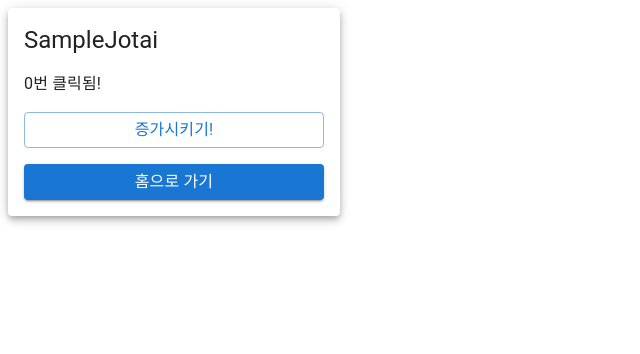
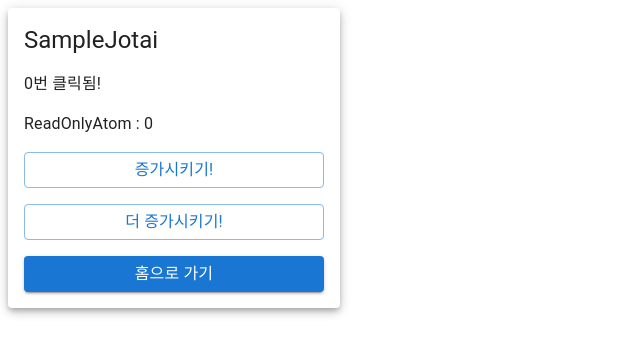
Before and after one commit to jeremy-jaemin/sample-ts-react-mui, a React (Create React App) app: page /SampleJotai in a window 1280 px wide. Shown: the top 354 px of the page, without its empty margins (0-640 px from the left). Built offline with nearby package versions, Linux system fonts and the light colour scheme.

Commit message:
JOTAI 예시 좀 더 추가

```diff
--- a/src/pages/Home.tsx
+++ b/src/pages/Home.tsx
@@ -14,7 +14,21 @@
 		test2 && console.log('undefined');
 		!test2 && console.log('defined');
 	};
-	const handleTest2 = () => {};
+
+	const asyncTest = async () => {
+		console.log('1');
+		return new Promise((resolve) => {
+			console.log('2');
+			setTimeout(resolve, 2000);
+		});
+		// await setTimeout(() => {
+		// 	console.log('2');
+		// }, 100);
+	};
+	const handleTest2 = async () => {
+		await asyncTest();
+		console.log('3');
+	};
 
 	return (
 		<Paper elevation={5} sx={{ p: 2, width: 300 }}>
--- a/src/pages/SampleJotai.tsx
+++ b/src/pages/SampleJotai.tsx
@@ -1,7 +1,7 @@
 import { Button, Paper, Stack, Typography } from '@mui/material';
-import { useAtom } from 'jotai';
+import { useAtom, useAtomValue, useSetAtom } from 'jotai';
 import { NavigateButton } from '../components/NavigateButton';
-import { numberAtom } from '../state/state';
+import { numberAtom, readAndWriteAtom, readOnlyAtom, writeOnlyAtom } from '../state/state';
 
 export const SampleJotai = () => {
 	const [count, setCount] = useAtom(numberAtom);
@@ -9,13 +9,21 @@
 		setCount(count + 1);
 	};
 
+	const readOnly = useAtomValue(readOnlyAtom);
+	const writeOnly = useSetAtom(writeOnlyAtom);
+	const [get, set] = useAtom(readAndWriteAtom);
+
 	return (
 		<Paper elevation={5} sx={{ p: 2, width: 300 }}>
 			<Stack direction="column" spacing={2} width={300}>
 				<Typography variant="h5">SampleJotai</Typography>
 				<Typography>{count}번 클릭됨!</Typography>
+				<Typography>ReadOnlyAtom : {get}</Typography>
 				<Button onClick={handleClick} variant="outlined">
 					<Typography>증가시키기!</Typography>
+				</Button>
+				<Button onClick={() => set(10)} variant="outlined">
+					<Typography>더 증가시키기!</Typography>
 				</Button>
 				<NavigateButton path="/" />
 			</Stack>
--- a/src/state/state.ts
+++ b/src/state/state.ts
@@ -2,3 +2,10 @@
 
 export const numberAtom = atom(0);
 export const objectAtom = atom({ first: 1, second: false, third: '3rd' });
+
+export const readOnlyAtom = atom((get) => get(numberAtom) * 2);
+export const writeOnlyAtom = atom(null, (get, set, multiply: number) => set(numberAtom, get(numberAtom) * multiply));
+export const readAndWriteAtom = atom(
+	(get) => get(numberAtom) * 2,
+	(get, set, multiply: number) => set(numberAtom, get(numberAtom) * multiply)
+);
```
